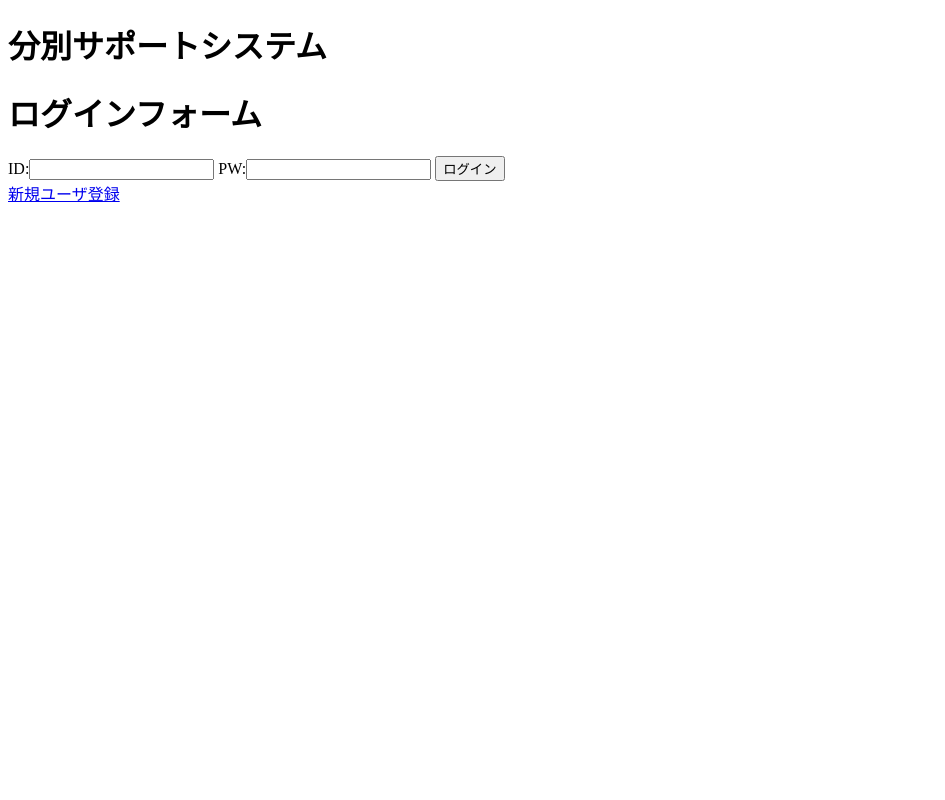
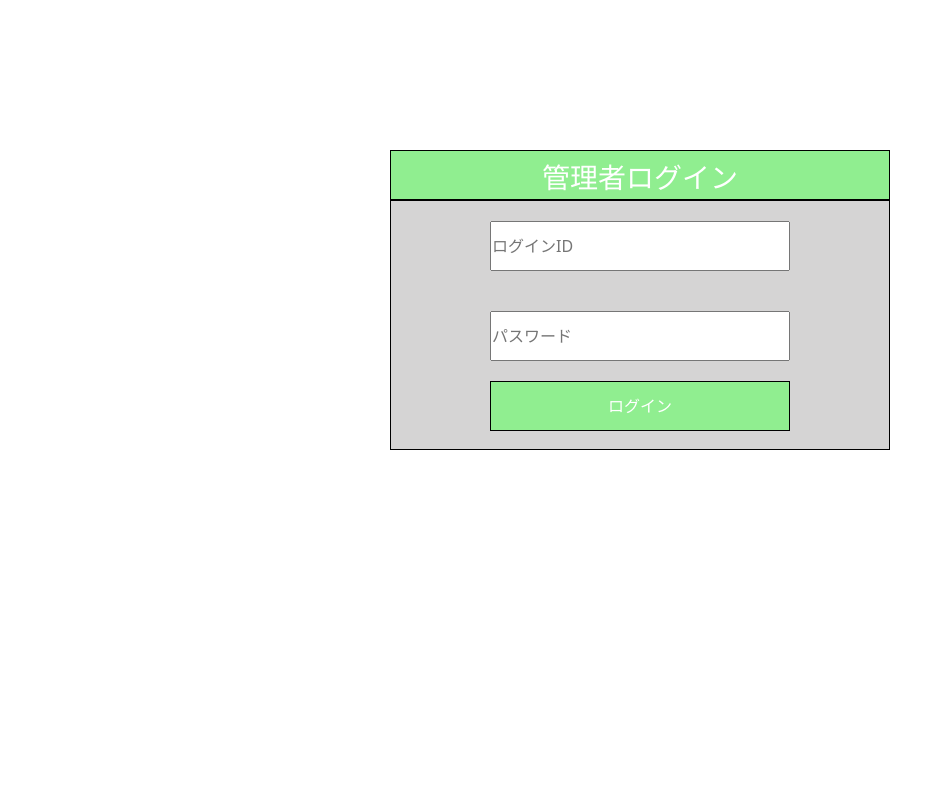
Before and after one commit to morikoudai/bunbetu, a Flask app: page /manager in a window 1280 px wide. Shown: the whole page, without its empty margins (0-945 px from the left). Run offline with Flask 2, Linux system fonts and the light colour scheme.

Commit message:
変更した

```diff
--- a/ap/app/app.py
+++ b/ap/app/app.py
@@ -1,4 +1,4 @@
-from flask import Flask, render_template, request, redirect, url_for
+from flask import Flask,render_template,redirect,url_for,request
 from db import db_manager
 
 app=Flask(__name__)
@@ -54,17 +54,25 @@ def entry():
     try:
         dbmg=db_manager.db_manager()
         hash_pw, salt = dbmg.calc_pw_hash(pw)
-        sql="insert into User(u_id,hash_pw,salt) value (%s,%s,%s)"
+        sql="insert into User (u_id,hash_pw,salt) value (%s,%s,%s)"
         dbmg.exec_query(sql,(u_id,hash_pw,salt))
     except :
         return redirect(url_for("entry_page", e=2))
 
-    return render_template("s_result.html")
+    return redirect(url_for("entry_page", e=8))
 
 # 検索・表示画面
 @app.route("/u_search")
 def search():
     return render_template("u_search.html")
+@app.route("/u_search",methods=["POST"])
+def u_search():
+    GarbageName=request.form.get(GarbageName)
+
+    dbmg=db_manager.db_manager()
+    sql="select * from Garbagelist where GarbageName=%s"
+    search=dbmg.exec_query(sql,(GarbageName))
+    return render_template("u_search.html",search=search)
 
 # ゴミ一覧
 @app.route("/u_tr_list")
@@ -78,7 +86,11 @@ def u_tr_list():
 # お気に入り登録画面
 @app.route("/u_favorite")
 def favorite():
-    return render_template("u_favorite.html")
+
+    dbmg=db_manager.db_manager()
+    sql="select * from Favorite"
+    u_favorite=dbmg.exec_query(sql)
+    return render_template("u_favorite.html",u_favorite=u_favorite)
 
 # リサイクル回収場所マップ画面
 @app.route("/u_re_map")
@@ -166,7 +178,7 @@ def trash_entry():
     except:
         return redirect(url_for("m_trash_entry", e=5))
 
-    return redirect(url_for("m_trash_list"))
+    return redirect("/m_trash_list")
 
 # ごみ情報削除
 @app.route("/m_trash_delete")
@@ -246,8 +258,8 @@ def m_entry():
     except :
         return redirect(url_for("m_entry_page", e=4))
 
-    return render_template("m_result.html")
-
+    return redirect(url_for("m_index"))
 
 if __name__=="__main__":
-    app.run(debug=True)
+    # 外部IP空のアクセスを許可 8080ポートで起動
+    app.run(host="0.0.0.0", port=8080)
--- /dev/null
+++ b/ap/app/static/style.css
@@ -0,0 +1,95 @@
+* {
+    /* HTMLの余計な余白を削除 */
+    padding: 0;
+    margin: 0;
+}
+.logout {
+    display: flex;
+    justify-content: flex-end;
+    margin: 10px;
+    color: red;
+}
+.lap {
+    width: 100vw;
+    height: 80vh;
+    text-align: center;
+}
+
+.m-login{
+    width: 500px;
+    height: 50px;
+    margin: auto;
+    margin-top: 150px;
+    padding : 10px ;
+    border : 1px solid black ;
+    background-color : lightgreen ;
+    color: white;
+}
+.m-tr-list{
+    width: 900px;
+    height: 50px;
+    margin: auto;
+    margin-top: 150px;
+    padding : 10px ;
+    border : 1px solid black ;
+    background-color : lightgreen ;
+    color: white;
+}
+
+.m-tr-entry{
+    width: 900px;
+    height: 50px;
+    margin: auto;
+    margin-top: 150px;
+    padding : 10px ;
+    border : 1px solid black ;
+    background-color : lightgreen ;
+    color: white;
+}
+
+.m-text{
+    width: 300px;
+    height: 50px;
+    margin: 20px;
+}
+
+.m-btn{
+    width: 300px;
+    height: 50px;
+    border : 1px solid black ;
+    background-color : lightgreen ;
+    color: white;
+}
+
+.btn {
+    width: 200px;
+    height: 50px;
+    margin: 0 40px 10px 40px;
+    padding: 10px;
+}
+
+.box{
+    width: 500px;
+    height: 250px;
+    margin: auto;
+    border : 1px solid black ;
+    background-color: rgb(213, 212, 212);
+}
+
+.box2 {
+    width: 900px;
+    margin: auto;
+    border : 1px solid black ;
+    background-color : rgb(213, 212, 212);
+}
+
+.tr-body {
+    background-color: white;
+}
+.btn {
+    border-radius: 5px;
+  background-color: white;
+  padding: 10px;
+  text-decoration: none;
+  color: black;
+}
--- a/ap/app/templates/m_entry.html
+++ b/ap/app/templates/m_entry.html
@@ -10,7 +10,7 @@
     <p style="color: red;">登録失敗</p>
     {% endif %}
 
-    <form action="{{ url_for('m_entry_page') }}" method="post">
+    <form action="{{ url_for('m_entry') }}" method="post">
         ID:<input type="text" name="m_id">
         PW:<input type="password" name="pw">
         <input type="submit" value="登録">
--- a/ap/app/templates/m_login.html
+++ b/ap/app/templates/m_login.html
@@ -2,20 +2,26 @@
 <html lang="ja">
 <head>
     <meta charset="UTF-8">
+    <!-- bootstrapの読み込み -->
+    <link href="https://cdn.jsdelivr.net/npm/bootstrap@5.0.2/dist/css/bootstrap.min.css" rel="stylesheet" integrity="sha384-EVSTQN3/azprG1Anm3QDgpJLIm9Nao0Yz1ztcQTwFspd3yD65VohhpuuCOmLASjC" crossorigin="anonymous">
+    <script src="https://cdn.jsdelivr.net/npm/bootstrap@5.0.2/dist/js/bootstrap.bundle.min.js" integrity="sha384-MrcW6ZMFYlzcLA8Nl+NtUVF0sA7MsXsP1UyJoMp4YLEuNSfAP+JcXn/tWtIaxVXM" crossorigin="anonymous"></script>
+
+    <link rel="stylesheet" href="{{ url_for('static', filename='style.css') }}">
     <title>管理者ログイン</title>
 </head>
 <body>
-    <h1>分別サポートシステム</h1>
-    <h1>ログインフォーム</h1>
-    {% if e == "3" %}
-        <p style="color: red;">ログイン失敗</p>
-    {% endif %}
-
-    <form action="{{ url_for('m_index') }}" method="post">
-        ID:<input type="text" name="m_id">
-        PW:<input type="password" name="pw">
-        <input type="submit" value="ログイン">
-    </form>
-    <a href="{{ url_for('m_entry_page')}}">新規ユーザ登録</a>
+    <div class="lap">
+        <h3 class="m-login">管理者ログイン</h3>
+        {% if e == "3" %}
+            <p style="color: red;">ログイン失敗</p>
+        {% endif %}
+        <div class="box">
+            <form action="{{ url_for('m_index') }}" method="post">
+                <input type="text" name="m_id" class="m-text" placeholder="ログインID"><br>
+                <input type="password" name="pw" class="m-text" placeholder="パスワード"><br>
+                <input type="submit" class="m-btn" value="ログイン">
+            </form>
+        </div>
+    </div>
 </body>
 </html>
--- a/ap/app/templates/topmenu.html
+++ b/ap/app/templates/topmenu.html
@@ -5,10 +5,11 @@
     <title>利用者メニュー</title>
 </head>
 <body>
-    <h2>成功</h2>
+    <h2>利用者メニュー</h2>
+    <a href="{{ url_for('index')}}">ログアウト</a><br>
     <a href="{{ url_for('search')}}">捨て方一覧・検索</a>
     <a href="{{ url_for('favorite')}}">お気に入り登録一覧</a>
-    <a href="{{ url_for('map')}}">リサイクル回収場所マップ</a>
+    <a href="{{ url_for('map')}}">リサイクル回収場所マップ</a><br>
     <a href="{{ url_for('calender')}}">収集日カレンダー</a>
     <a href="{{ url_for('recycle')}}">リサイクル製品紹介</a>
     <a href="{{ url_for('quize')}}">分別クイズ</a>
```
Also changed, not shown: ap/app/db/db_manager.py (+4 -4 lines), ap/app/templates/m_trash_entry.html (+17 -5 lines), ap/app/templates/m_trash_list.html (+24 -11 lines), ap/app/templates/u_entry.html (+9 -2 lines), ap/app/templates/u_re_map.html (added, +16 -0 lines), ap/app/templates/u_search.html (+17 -0 lines), docker-compose.yml (+16 -7 lines), database/init.sql (renamed from db/init.sql), 5 other files.
